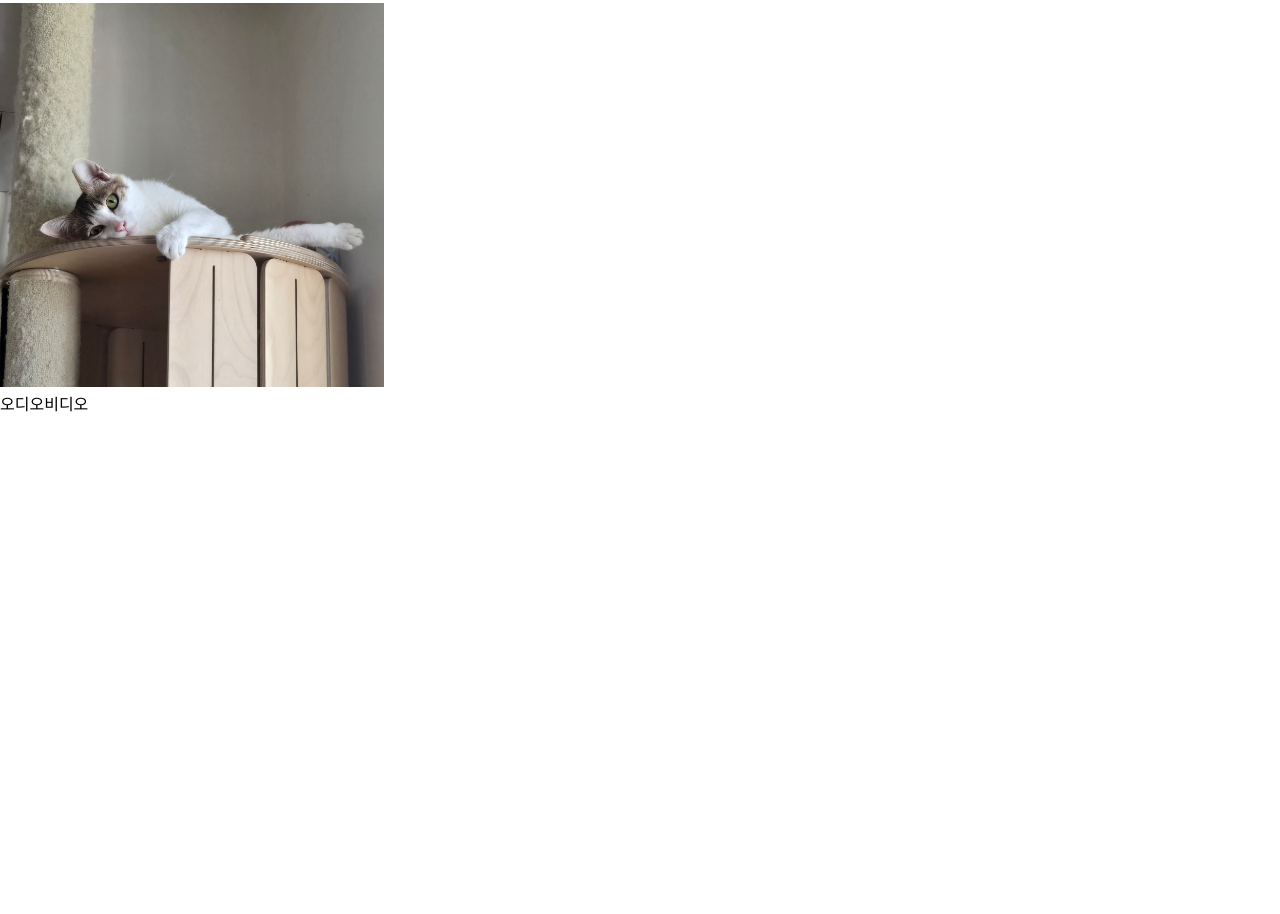
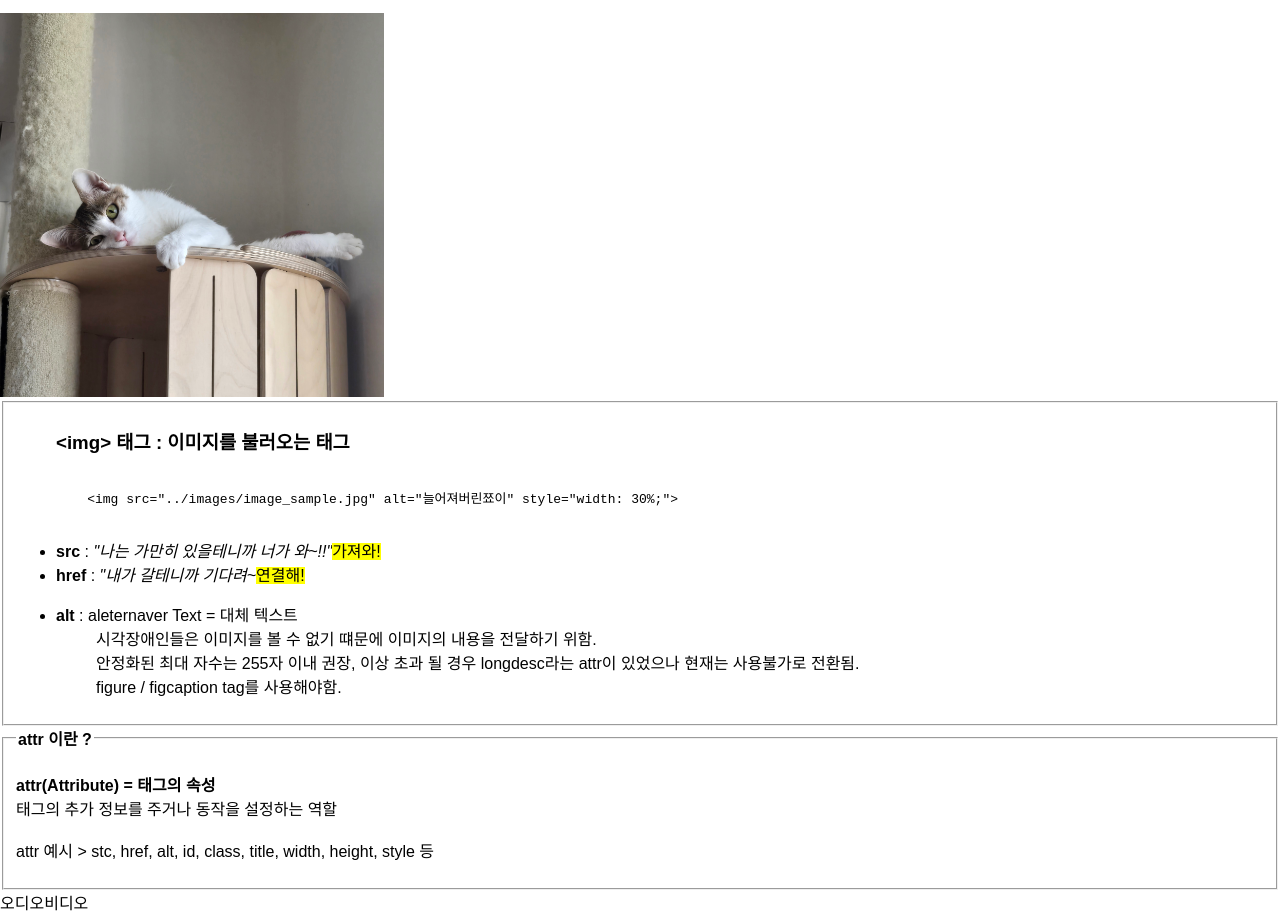
Before and after one commit to BBO121/code_study_SR, a plain HTML site: page pages/step2.html in a window 1280 px wide. Shown: the part 2274-3188 px from the top of the page. Before the commit the page ends 2689 px from the top, so only its background shows below. Drawn offline with Linux system fonts and the light colour scheme; a web font is replaced by a local one.

Commit message:
step2 이미지까지 완성

```diff
--- a/pages/step2.html
+++ b/pages/step2.html
@@ -121,9 +121,10 @@
 
 
 
+
     <div id="images">
+        <hr>
         <h1>이미지 태그에 대해 알아보자!</h1>
-
         <mark><em>경로 = Path = 파일이 있는 위치를 적는 방식</em></mark>
         <ul>
             <h2>절대경로 (A.Path = Absolute Path)</h2>
@@ -157,16 +158,34 @@
 
         <img src="../images/image_sample.jpg" alt="늘어져버린쬬이" style="width: 30%;">
 
+        <fieldset>
+            <ul>
+                <h3>&lt;img&gt; 태그 : 이미지를 불러오는 태그</h3>
+<pre><code>
+    &lt;img src="../images/image_sample.jpg" alt="늘어져버린쬬이" style="width: 30%;"&gt;
+</code></pre>
+                <br>
+                <li><strong>src</strong> : <em>"나는 가만히 있을테니까 너가 와~!!"</em><mark>가져와!</mark></li>
+                <li><strong>href</strong> : <em>"내가 갈테니까 기다려~</em><mark>연결해!</mark></li>
+            </ul>
+            <ul>
+                <li>
+                    <strong>alt</strong> : aleternaver Text = 대체 텍스트 <br> &nbsp;&nbsp;&nbsp;&nbsp;&nbsp;&nbsp;&nbsp;&nbsp;
+                    시각장애인들은 이미지를 볼 수 없기 떄문에 이미지의 내용을 전달하기 위함.<br> &nbsp;&nbsp;&nbsp;&nbsp;&nbsp;&nbsp;&nbsp;&nbsp;
+                    안정화된 최대 자수는 255자 이내 권장, 이상 초과 될 경우 longdesc라는 attr이 있었으나 현재는 사용불가로 전환됨.<br> &nbsp;&nbsp;&nbsp;&nbsp;&nbsp;&nbsp;&nbsp;&nbsp;
+                    figure / figcaption tag를 사용해야함.
+                </li>
+            </ul>
+        </fieldset>
+        <fieldset>
+            <legend><strong>attr 이란 ?</strong></legend>
+            <p>
+                <strong>attr(Attribute) = 태그의 속성</strong><br>
+                태그의 추가 정보를 주거나 동작을 설정하는 역할<br><br>
+                attr 예시 > stc, href, alt, id, class, title, width, height, style 등
+            </p>
+        </fieldset>
     </div>
-
-
-
-
-    <!-- src, alt를 attribute = attr();라고 부름. / properties = props(); (속성) -->
-    <!-- 웹상에서 경로를 표현하는 두가지 방법 -->
-        <!-- src : 나는 가만히 있을테니까 니가 와!!! (외부에 있는걸 끌고 오는것) -->
-        <!-- href : 내가 갈테니까 기다려~ -->
-
 
     <div id="audio+videos">
         오디오비디오
```
Also changed, not shown: pages/step1.html (+1 -0 lines).
